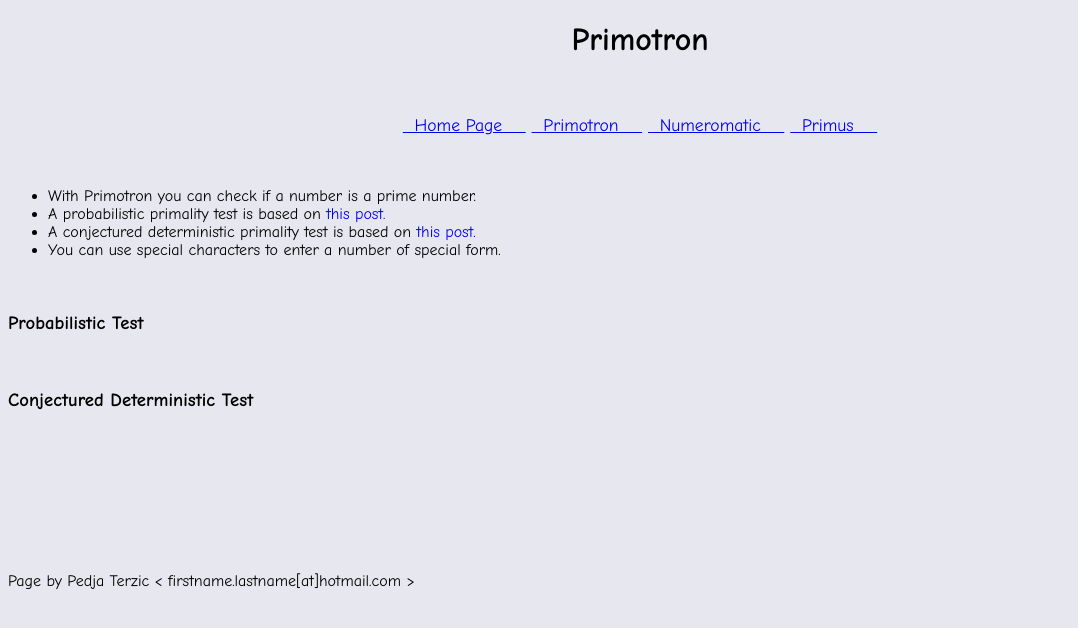
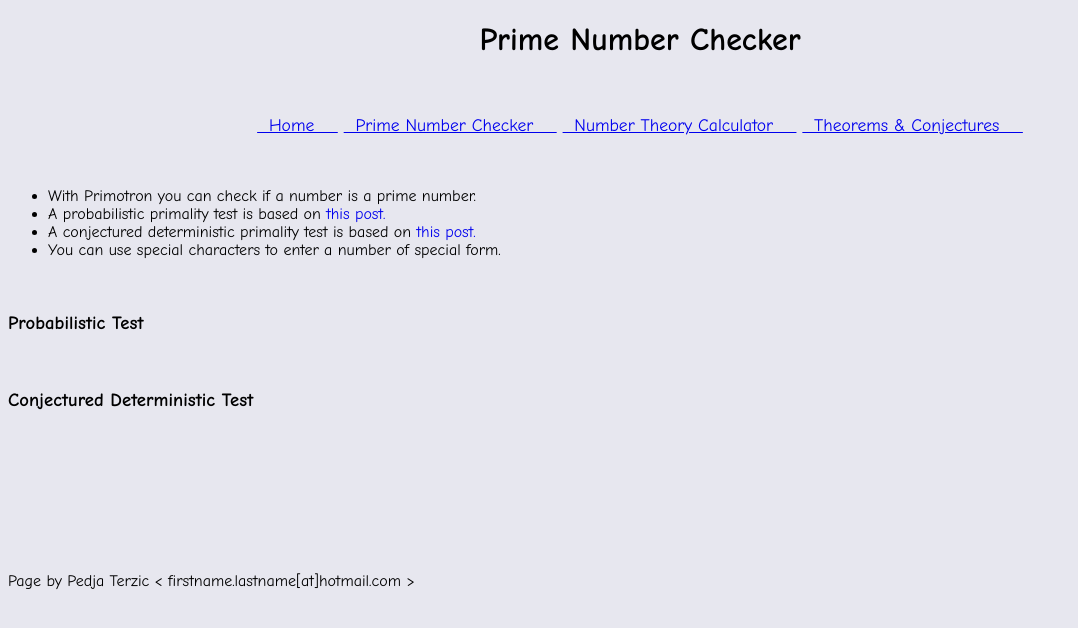
Before and after one commit to PedjaTerzic/pedjaterzic.github.io, a plain HTML site: page primotron.html in a window 1280 px wide. Shown: the whole page, without its empty margins (0-1078 px from the left). Drawn offline with Linux system fonts and the light colour scheme; a script that the page names is missing.

Commit message:
Update primotron.html

```diff
--- a/primotron.html
+++ b/primotron.html
@@ -23,14 +23,14 @@
     </script>
   </head>
   <body bgcolor=E7E7EF>
-  <h1 style="text-align:center;font-family:Comic Sans MS, cursive, sans-serif">Primotron</h1>
+  <h1 style="text-align:center;font-family:Comic Sans MS, cursive, sans-serif">Prime Number Checker</h1>
 
 <BR>
 <p style="text-align:center;font-family:Comic Sans MS, cursive, sans-serif;font-size:110%">
-<a href="https://pedjaterzic.github.io/index.html">&nbsp; Home Page &nbsp; &nbsp;</a>
-<a href="https://pedjaterzic.github.io/primotron.html">&nbsp; Primotron &nbsp; &nbsp;</a>
-<a href="https://pedjaterzic.github.io/numeromatic.html">&nbsp; Numeromatic &nbsp; &nbsp;</a>
-<a href="https://pedjaterzic.github.io/primus.html">&nbsp; Primus &nbsp; &nbsp;</a>
+<a href="https://primus-lab.github.io/index.html">&nbsp; Home &nbsp; &nbsp;</a>
+<a href="https://primus-lab.github.io/primotron.html">&nbsp; Prime Number Checker &nbsp; &nbsp;</a>
+<a href="https://primus-lab.github.io/numeromatic.html">&nbsp; Number Theory Calculator &nbsp; &nbsp;</a>
+<a href="https://primus-lab.github.io/primus.html">&nbsp; Theorems & Conjectures &nbsp; &nbsp;</a>
 </p>
 <BR>
 
```
